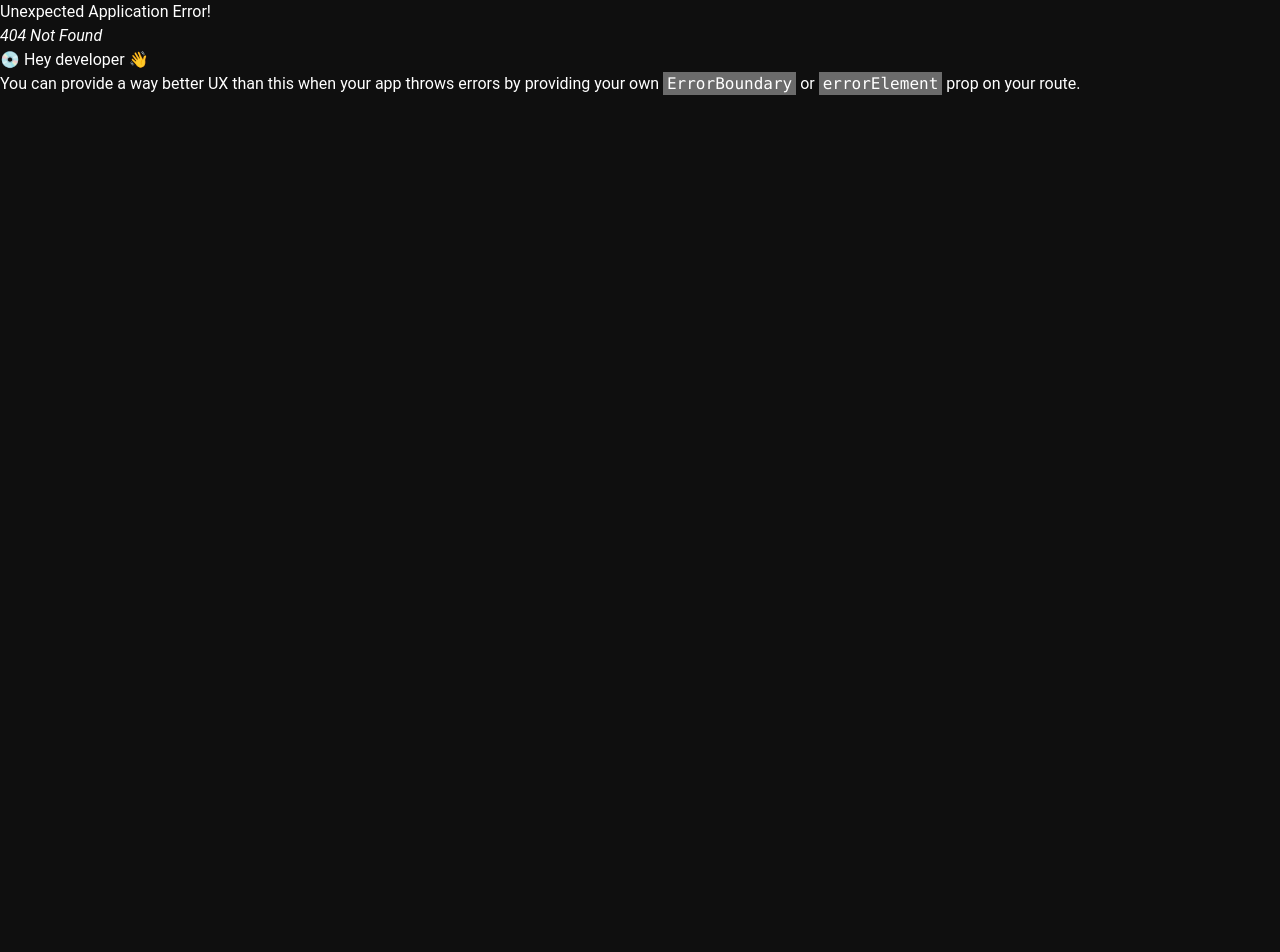
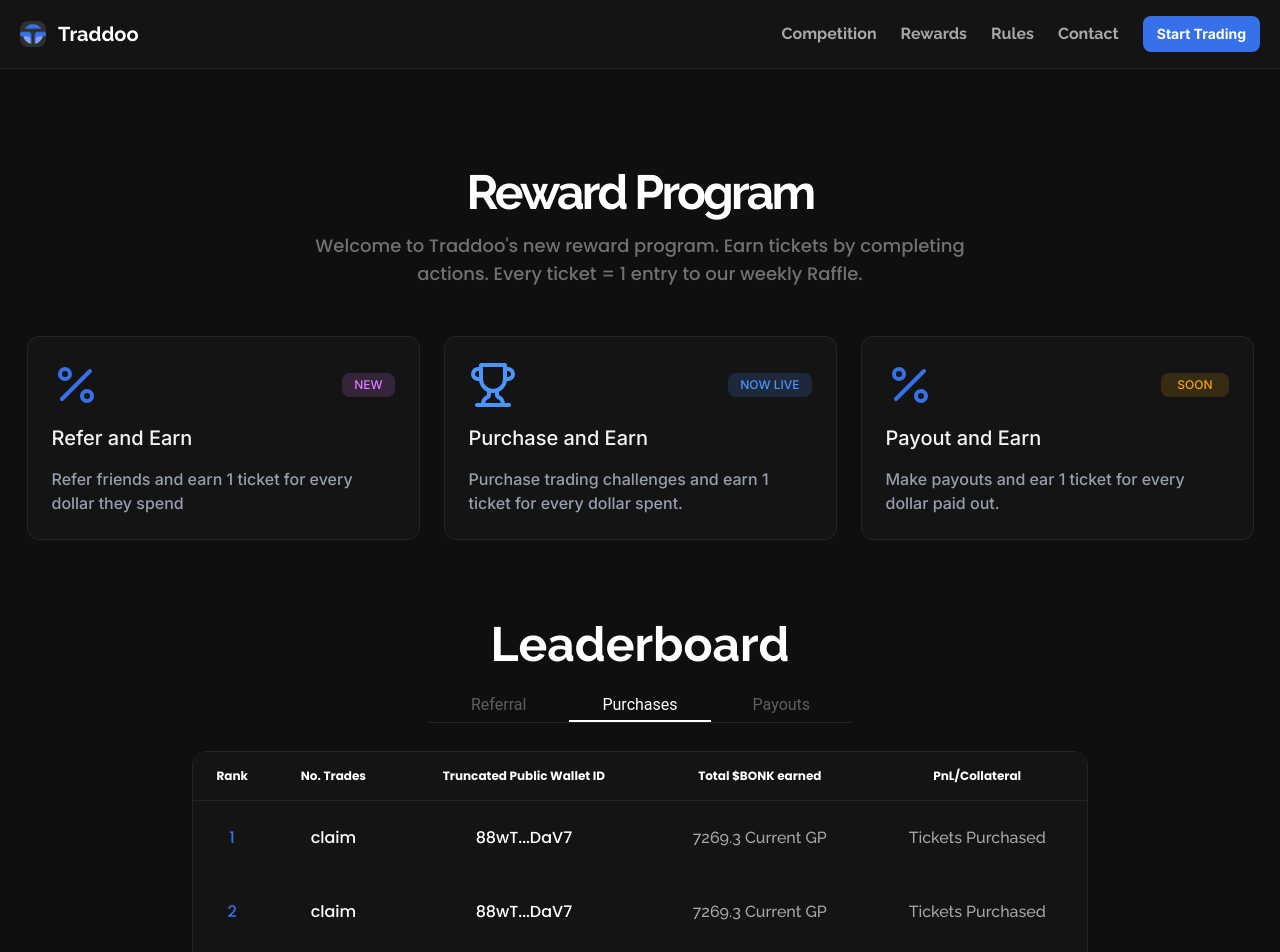
Before and after one commit to IntownNFT/TraddooMain, a React (Vite) app: page /rewards in a window 1280 px wide. Before the commit this address had no page. Shown: the top 952 px of the page. Before the commit the page ends 800 px from the top, so only its background shows below. Built offline with nearby package versions, Linux system fonts and the light colour scheme.

Commit message:
Add rewards page

```diff
--- a/src/main.tsx
+++ b/src/main.tsx
@@ -11,6 +11,7 @@
 import CookiePolicy from "./pages/landing-page/cookie-policy/index.tsx";
 import TermsAndConditions from "./pages/landing-page/terms-and-conditions/index.tsx";
 import ReturnPolicy from "./pages/landing-page/return-policy/index.tsx";
+import Rewards from "./pages/landing-page/rewards/index.tsx";
 
 const router = createBrowserRouter([
   {
@@ -24,6 +25,10 @@
       {
         path: "/competition",
         element: <Competitions />
+      },
+      {
+        path: "/rewards",
+        element: <Rewards />
       },
       {
         path: "/rules",
--- /dev/null
+++ b/src/pages/landing-page/rewards/Card.tsx
@@ -0,0 +1,31 @@
+interface Card {
+    title: string;
+    description: string;
+    icon: string;
+    chip: string;
+}
+const Card = ({title, description, icon, chip}: Card) => {
+
+  let chipClasses = "";
+  if(chip.toLowerCase()==="new") chipClasses = "bg-[#E17AFF] text-[#E17AFF] px-3"
+  else if(chip.toLowerCase()==="soon") chipClasses = "bg-[#EFA411] text-[#EFA411] px-4"
+  if(chip.toLowerCase()==="now live") chipClasses = "bg-[#4C94FF] text-[#4C94FF] px-3"
+
+  let hoverShadow = ""
+  if(chip.toLowerCase()==="new") hoverShadow = "hover:shadow-[0px_0px_50px_0px_rgba(225,122,255,0.08)]"
+  else if(chip.toLowerCase()==="soon") hoverShadow = "hover:shadow-[0px_0px_50px_0px_rgba(239,164,17,0.08)]"
+  if(chip.toLowerCase()==="now live") hoverShadow = "hover:shadow-[0px_0px_50px_0px_rgba(76,148,255,0.08)]"
+
+  return (
+    <div className={`w-full max-w-[393px] h-auto sm:h-[204px] p-6 bg-dark-grey border border-light-grey rounded-xl font-inter font-medium flex flex-col gap-3 justify-between items-stretch ${hoverShadow} transition-shadow`}>
+      <div className="flex justify-between items-center">
+        <img src={icon} alt={title} width={48} height={48} />
+        <p className={`bg-opacity-[16%] uppercase text-xs py-1 rounded-lg ${chipClasses}`}>{chip}</p>
+      </div>
+      <h3 className="text-xl text-[#F4F4F6]">{title}</h3>
+      <p className="text-[#969FAF]">{description}</p>
+    </div>
+  )
+}
+
+export default Card
--- /dev/null
+++ b/src/pages/landing-page/rewards/Table.tsx
@@ -0,0 +1,112 @@
+const Table = ({ activeTab }: { activeTab: string }) => {
+  const headers = [
+    "Rank",
+    "No. Trades",
+    "Truncated Public Wallet ID",
+    "Total $BONK earned",
+    "PnL/Collateral",
+  ];
+
+  console.log(activeTab);
+
+  //! PLACEHOLDER
+  const rows = [
+    {
+      numOfTrades: "claim",
+      truncatedPublicWalletID: "88wTlolololololololololololololololololoDaV7",
+      totalBonkEarned: "7269.3 Current GP",
+      pnlCollateral: "Tickets Purchased",
+    },
+    {
+      numOfTrades: "claim",
+      truncatedPublicWalletID: "88wTlolololololololololololololololololoDaV7",
+      totalBonkEarned: "7269.3 Current GP",
+      pnlCollateral: "Tickets Purchased",
+    },
+    {
+      numOfTrades: "claim",
+      truncatedPublicWalletID: "88wTlolololololololololololololololololoDaV7",
+      totalBonkEarned: "7269.3 Current GP",
+      pnlCollateral: "Tickets Purchased",
+    },
+    {
+      numOfTrades: "claim",
+      truncatedPublicWalletID: "88wTlolololololololololololololololololoDaV7",
+      totalBonkEarned: "7269.3 Current GP",
+      pnlCollateral: "Tickets Purchased",
+    },
+    {
+      numOfTrades: "claim",
+      truncatedPublicWalletID: "88wTlolololololololololololololololololoDaV7",
+      totalBonkEarned: "7269.3 Current GP",
+      pnlCollateral: "Tickets Purchased",
+    },
+  ];
+
+  const truncateText = (inputText:string, maxLength:number) => {
+    if (inputText.length <= maxLength) {
+        return inputText; // No truncation needed
+      } else {
+        const halfLength = Math.floor((maxLength - 3) / 2);
+        const firstPart = inputText.substring(0, halfLength);
+        const lastPart = inputText.substring(inputText.length - halfLength);
+        return `${firstPart}...${lastPart}`;
+      }
+  }
+
+
+  //! TODO: MAKE FETCH REQUEST BASED ON THE SELECTED TAB
+
+  return (
+    <div className="bg-dark-grey w-full max-w-4xl mx-auto rounded-[14px] border border-light-grey flex items-center overflow-x-auto" id="table">
+      <table className="w-full min-w-[600px] sm:min-w-max table-auto text-cemter font-rubik font-medium">
+        <thead className="bg-[#141414] text-white font-poppins text-xs">
+          <tr>
+            {headers.map((head, index) => (
+              <th key={index} className="border-b border-light-grey py-4">
+                <p className="font-bold px-3">{head}</p>
+              </th>
+            ))}
+          </tr>
+        </thead>
+        <tbody>
+          {rows.map(
+            (
+              {
+                numOfTrades,
+                truncatedPublicWalletID,
+                totalBonkEarned,
+                pnlCollateral,
+              },
+              index
+            ) => {
+              const classes = "py-6 px-3 text-center font-poppins text-white text-small font-medium";
+
+              return (
+                <tr key={index} className="hover:bg-light-grey transition-colors">
+                  <td className={classes}>
+                    <p className="text-blue">{index + 1}</p>
+                  </td>
+                  <td className={classes}>
+                    <p>{numOfTrades}</p>
+                  </td>
+                  <td className={classes}>
+                    <p>{truncateText(truncatedPublicWalletID, 11)}</p>
+                  </td>
+                  <td className={classes}>
+                    <p className="font-raleway font-medium text-[#A8A8A8]">{totalBonkEarned}</p>
+                  </td>
+                  <td className={classes}>
+                    <p className="font-raleway font-medium text-[#A8A8A8]">{pnlCollateral}</p>
+                  </td>
+                </tr>
+              );
+            }
+          )}
+        </tbody>
+      </table>
+    </div>
+  );
+};
+
+export default Table;
--- /dev/null
+++ b/src/pages/landing-page/rewards/Tables.tsx
@@ -0,0 +1,63 @@
+import { useState } from "react";
+import {
+  Tabs,
+  TabsHeader,
+  TabsBody,
+  Tab,
+  TabPanel,
+} from "@material-tailwind/react";
+import Table from "./Table";
+
+export function TableTabs() {
+  const [activeTab, setActiveTab] = useState("purchases");
+  const data = [
+    {
+      label: "Referral",
+      value: "referral",
+      table: <Table activeTab={activeTab} />,
+    },
+    {
+      label: "Purchases",
+      value: "purchases",
+      table: <Table activeTab={activeTab} />,
+    },
+    {
+      label: "Payouts",
+      value: "payouts",
+      table: <Table activeTab={activeTab} />
+    },
+  ];
+  return (
+    <Tabs value={activeTab}>
+      <TabsHeader
+        placeholder={""}
+        className="w-full max-w-[424px] mx-auto mt-5 mb-3 rounded-none border-b border-b-[#252525] bg-transparent p-0"
+        indicatorProps={{
+          className:
+            "bg-transparent border-b-2 border-white shadow-none rounded-none",
+        }}
+      >
+        {data.map(({ label, value }) => (
+          <Tab
+            placeholder={""}
+            key={value}
+            value={value}
+            onClick={() => setActiveTab(value)}
+            className={`${activeTab === value ? "text-white" : "text-[#5E5E5E]"}`}
+          >
+            {label}
+          </Tab>
+        ))}
+      </TabsHeader>
+      <TabsBody placeholder={""}>
+        {data.map(({ value, table }) => (
+          <TabPanel key={value} value={value}>
+            {table}
+          </TabPanel>
+        ))}
+      </TabsBody>
+    </Tabs>
+  );
+}
+
+export default TableTabs;
--- /dev/null
+++ b/src/pages/landing-page/rewards/index.tsx
@@ -0,0 +1,65 @@
+import SectionHeader from "../../../components/SectionHeader";
+import Card from "./Card";
+import PercentIcon from "../../../assets/landing-page/rewards/percentage.svg";
+import CupIcon from "../../../assets/landing-page/rewards/cup.svg";
+import TableTabs from "./Tables";
+
+const cards = [
+  {
+    title: "Refer and Earn",
+    description: "Refer friends and earn 1 ticket for every dollar they spend",
+    icon: PercentIcon,
+    chip: "New",
+  },
+  {
+    title: "Purchase and Earn",
+    description:
+      "Purchase trading challenges and earn 1 ticket for every dollar spent.",
+    icon: CupIcon,
+    chip: "Now live",
+  },
+  {
+    title: "Payout and Earn",
+    description: "Make payouts and ear 1 ticket for every dollar paid out.",
+    icon: PercentIcon,
+    chip: "Soon",
+  },
+];
+
+const Grid = () => {
+  return (
+    <div className="flex justify-center gap-6 flex-wrap mt-12">
+      {cards.map((card, index) => (
+        <Card
+          title={card.title}
+          description={card.description}
+          icon={card.icon}
+          chip={card.chip}
+          key={index}
+        />
+      ))}
+    </div>
+  );
+};
+
+const Rewards = () => {
+  return (
+    <main className="mt-16">
+      <SectionHeader
+        title="Reward Program"
+        subtitle="Welcome to Traddoo's new reward program. Earn tickets by completing actions. Every ticket = 1 entry to our weekly Raffle."
+        titleStyles="mt-24"
+        subtitleStyles="font-poppins font-medium !text-[#717171] mt-3"
+      />
+      <Grid />
+      <div className="mt-20">
+        <h2 className="font-raleway font-bold text-center text-3xl md:text-5xl">
+          Leaderboard
+        </h2>
+        <TableTabs />
+      </div>
+    </main>
+  );
+};
+
+export default Rewards;
```
Also changed, not shown: src/assets/landing-page/rewards/cup.svg (added), src/assets/landing-page/rewards/percentage.svg (added).
